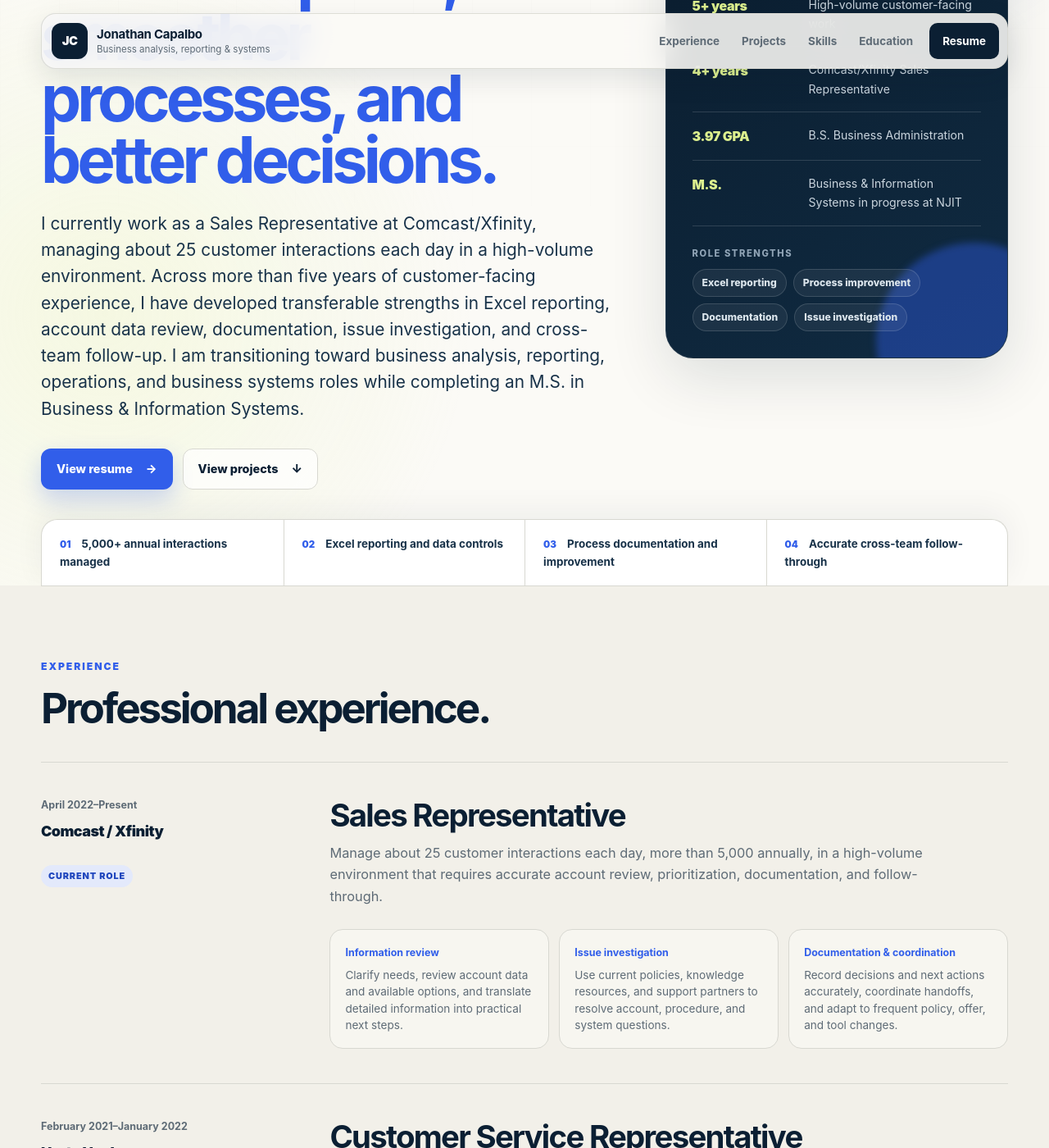
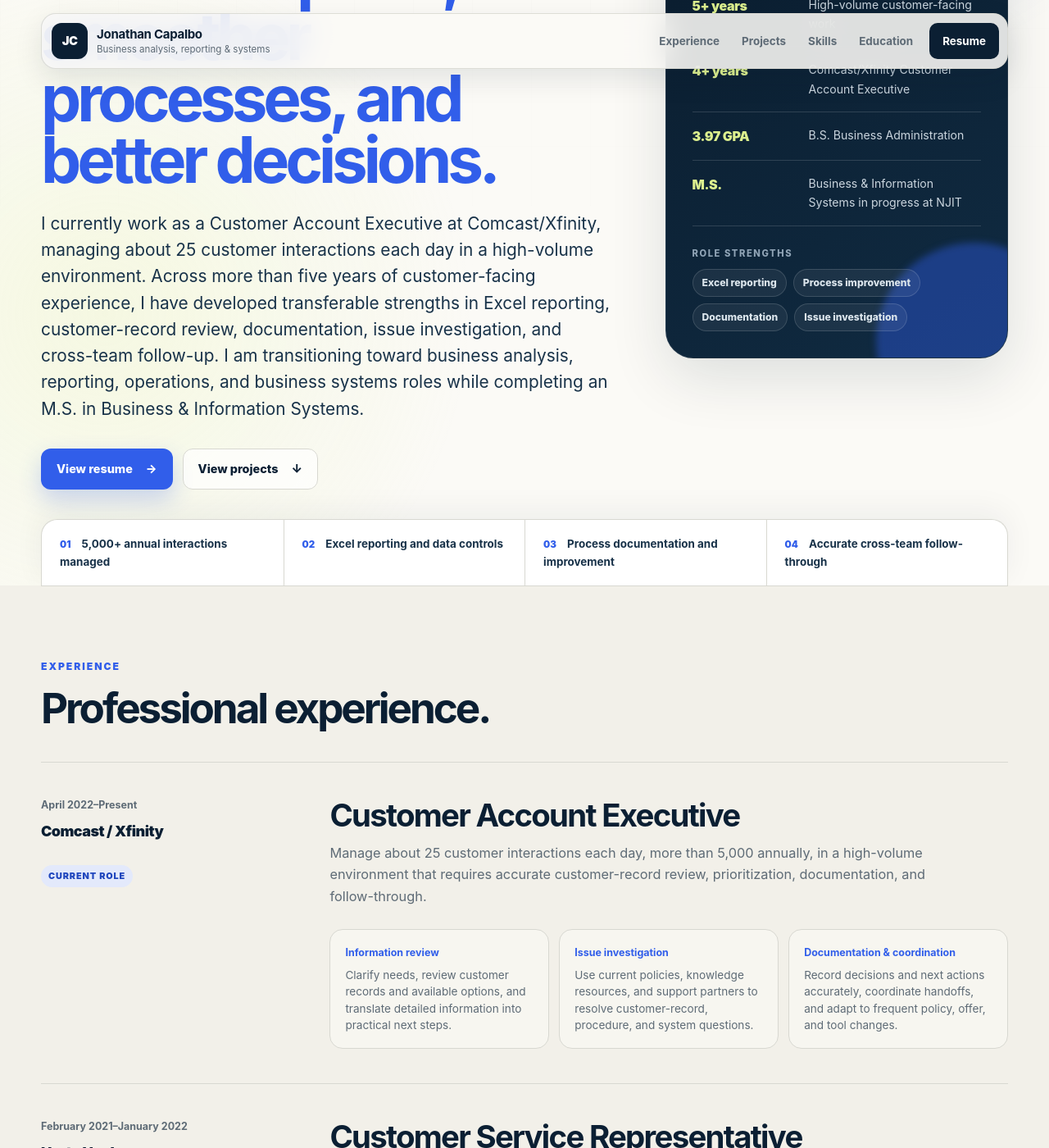
Before and after one commit to jon314159/JonathanCapalbo.me, a Jekyll site: the page index.html, which Jekyll copies as it is, in a window 1280 px wide and 1400 px high, scrolled down 470 px. Shown: the whole window at 82% size. Built offline with Jekyll 4.4.1, drawn with Linux system fonts in a browser that asks for light colours; some of the changed text lies outside the part shown.

Commit message:
Clarify operations-focused career positioning

```diff
--- a/index.html
+++ b/index.html
@@ -4,10 +4,10 @@
     <meta charset="UTF-8" />
     <meta name="viewport" content="width=device-width, initial-scale=1.0" />
     <title>Jonathan Capalbo | Business Analysis, Reporting &amp; Systems</title>
-    <meta name="description" content="Comcast/Xfinity Sales Representative transitioning toward business analysis, reporting, and business systems, with 5+ years of high-volume customer-facing experience." />
+    <meta name="description" content="Comcast/Xfinity Customer Account Executive transitioning toward business analysis, reporting, and business systems, with 5+ years of high-volume customer-facing experience." />
     <meta name="theme-color" content="#0b1f33" />
     <meta property="og:title" content="Jonathan Capalbo | Business Analysis, Reporting &amp; Systems" />
-    <meta property="og:description" content="Current Comcast/Xfinity Sales Representative building toward business analysis, reporting, and business systems roles." />
+    <meta property="og:description" content="Current Comcast/Xfinity Customer Account Executive building toward business analysis, reporting, and business systems roles." />
     <meta property="og:type" content="website" />
     <meta property="og:url" content="https://jonathancapalbo.me/" />
     <meta property="og:image" content="https://jonathancapalbo.me/assets/images/jonathan-capalbo-headshot.png" />
@@ -16,7 +16,7 @@
     <meta property="og:image:alt" content="Professional headshot of Jonathan Capalbo" />
     <meta name="twitter:card" content="summary" />
     <meta name="twitter:title" content="Jonathan Capalbo | Business Analysis, Reporting &amp; Systems" />
-    <meta name="twitter:description" content="Current Comcast/Xfinity Sales Representative building toward business analysis, reporting, and business systems roles." />
+    <meta name="twitter:description" content="Current Comcast/Xfinity Customer Account Executive building toward business analysis, reporting, and business systems roles." />
     <meta name="twitter:image" content="https://jonathancapalbo.me/assets/images/jonathan-capalbo-headshot.png" />
     <meta name="twitter:image:alt" content="Professional headshot of Jonathan Capalbo" />
     <link rel="canonical" href="https://jonathancapalbo.me/" />
@@ -47,7 +47,7 @@
           <p class="availability"><span aria-hidden="true"></span>Transitioning toward business analysis, reporting, operations, and business systems roles</p>
           <p class="eyebrow">Excel reporting · Process improvement · Business systems</p>
           <h1>Turning operational details into <em>clearer reports, smoother processes, and better decisions.</em></h1>
-          <p class="hero-summary">I currently work as a Sales Representative at Comcast/Xfinity, managing about 25 customer interactions each day in a high-volume environment. Across more than five years of customer-facing experience, I have developed transferable strengths in Excel reporting, account data review, documentation, issue investigation, and cross-team follow-up. I am transitioning toward business analysis, reporting, operations, and business systems roles while completing an M.S. in Business &amp; Information Systems.</p>
+          <p class="hero-summary">I currently work as a Customer Account Executive at Comcast/Xfinity, managing about 25 customer interactions each day in a high-volume environment. Across more than five years of customer-facing experience, I have developed transferable strengths in Excel reporting, customer-record review, documentation, issue investigation, and cross-team follow-up. I am transitioning toward business analysis, reporting, operations, and business systems roles while completing an M.S. in Business &amp; Information Systems.</p>
 
           <div class="button-row">
             <a class="button button-primary" href="resume.pdf">View resume <span aria-hidden="true">→</span></a>
@@ -61,12 +61,12 @@
             <div class="snapshot-intro">
               <p>Career snapshot</p>
               <strong>Jonathan Capalbo</strong>
-              <span>Current role: Comcast/Xfinity Sales Representative</span>
+              <span>Current role: Comcast/Xfinity Customer Account Executive</span>
             </div>
           </div>
           <dl class="quick-facts">
             <div><dt>5+ years</dt><dd>High-volume customer-facing work</dd></div>
-            <div><dt>4+ years</dt><dd>Comcast/Xfinity Sales Representative</dd></div>
+            <div><dt>4+ years</dt><dd>Comcast/Xfinity Customer Account Executive</dd></div>
             <div><dt>3.97 GPA</dt><dd>B.S. Business Administration</dd></div>
             <div><dt>M.S.</dt><dd>Business &amp; Information Systems in progress at NJIT</dd></div>
           </dl>
@@ -100,11 +100,11 @@
               <span class="current-badge">Current role</span>
             </div>
             <div class="role-content">
-              <h3>Sales Representative</h3>
-              <p class="role-intro">Manage about 25 customer interactions each day, more than 5,000 annually, in a high-volume environment that requires accurate account review, prioritization, documentation, and follow-through.</p>
+              <h3>Customer Account Executive</h3>
+              <p class="role-intro">Manage about 25 customer interactions each day, more than 5,000 annually, in a high-volume environment that requires accurate customer-record review, prioritization, documentation, and follow-through.</p>
               <ul class="signal-list">
-                <li><strong>Information review</strong><span>Clarify needs, review account data and available options, and translate detailed information into practical next steps.</span></li>
-                <li><strong>Issue investigation</strong><span>Use current policies, knowledge resources, and support partners to resolve account, procedure, and system questions.</span></li>
+                <li><strong>Information review</strong><span>Clarify needs, review customer records and available options, and translate detailed information into practical next steps.</span></li>
+                <li><strong>Issue investigation</strong><span>Use current policies, knowledge resources, and support partners to resolve customer-record, procedure, and system questions.</span></li>
                 <li><strong>Documentation &amp; coordination</strong><span>Record decisions and next actions accurately, coordinate handoffs, and adapt to frequent policy, offer, and tool changes.</span></li>
               </ul>
             </div>
```
Also changed, not shown: other parts of index.html (+1 -1 lines), tools/build_resume.py (+5 -5 lines), 1 other file.
